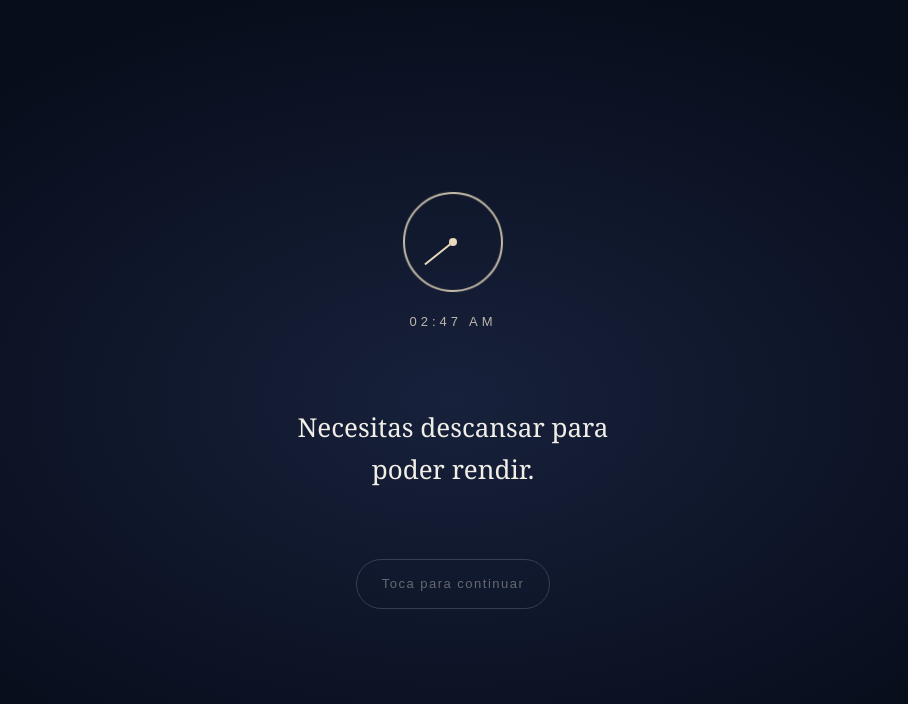
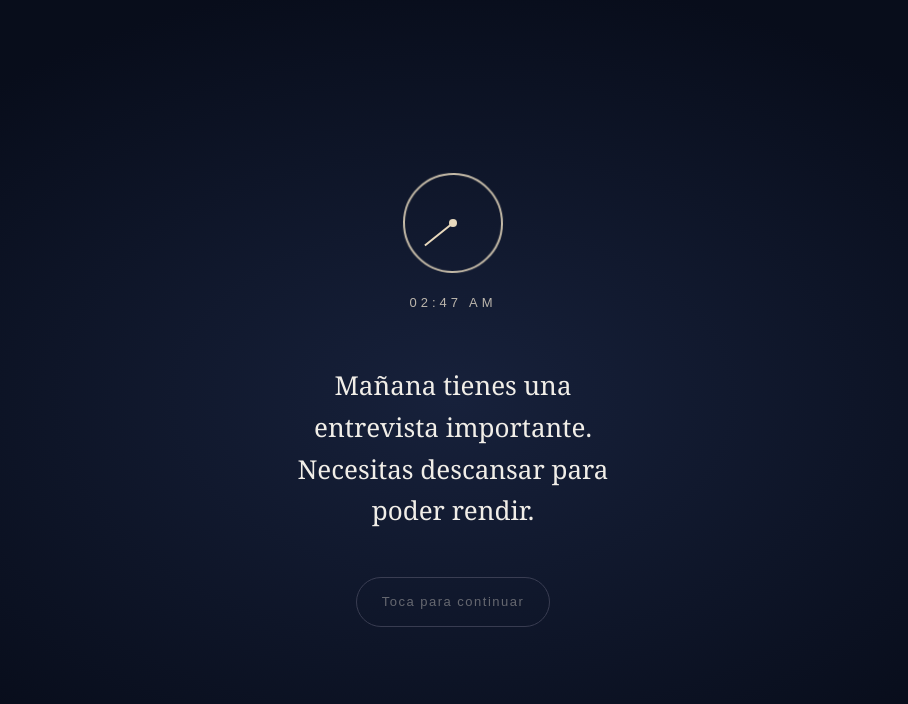
Before and after one commit to angiecatherin518-pixel/instrucciones-descanso, a plain HTML site: page index.html in a window 1280 px wide. Both pictures are taken after a click on the button "Toca para continuar". Shown: the whole page, without its empty margins (187-1095 px from the left). Drawn offline with Linux system fonts and the light colour scheme.

Commit message:
kjbfkjvbd

```diff
--- a/index.html
+++ b/index.html
@@ -503,7 +503,7 @@
 
     </main>
 
-    <script src="js/app.js?v=19"></script>
+    <script src="js/app.js?v=20"></script>
 
 </body>
 </html>
--- a/js/app.js
+++ b/js/app.js
@@ -1,3 +1,4 @@
+
 
 // MENSAJES DE LA VOZ GUÍA
 
@@ -10,15 +11,51 @@ const mensajes = [
 ];
 
 let mensajeActual = 0;
+let escribiendo = false;
 
 // ELEMENTOS DE LA PÁGINA
 
 const mensaje = document.getElementById("mensaje");
 const botonContinuar = document.getElementById("continuar");
-
 const pantallaInicio = document.getElementById("inicio");
 const pantallaHabitacion = document.getElementById("habitacion");
 
+// ESCRIBIR EL SIGUIENTE FRAGMENTO SIN BORRAR EL ANTERIOR
+
+function escribirSiguienteMensaje() {
+    if (escribiendo) return;
+
+    mensajeActual++;
+
+    if (mensajeActual < mensajes.length) {
+        escribiendo = true;
+        botonContinuar.disabled = true;
+
+        const nuevoTexto = " " + mensajes[mensajeActual];
+        let posicion = 0;
+
+        function escribirLetra() {
+            if (posicion < nuevoTexto.length) {
+                mensaje.textContent += nuevoTexto.charAt(posicion);
+                posicion++;
+
+                setTimeout(escribirLetra, 35);
+            } else {
+                escribiendo = false;
+                botonContinuar.disabled = false;
+            }
+        }
+
+        escribirLetra();
+
+    } else {
+        pantallaInicio.classList.remove("activa");
+        pantallaHabitacion.classList.add("activa");
+    }
+}
+
+botonContinuar.addEventListener("click", escribirSiguienteMensaje);
+
 // CONTROL DE LOS CUATRO RITUALES
 
 const ritualesCompletados = new Set();
@@ -42,29 +79,7 @@ function registrarRitualCompletado(nombre) {
 
 // AVANZAR EN LA NARRACIÓN
 
-botonContinuar.addEventListener("click", () => {
-
-    mensajeActual++;
-
-    if (mensajeActual < mensajes.length) {
-
-        mensaje.textContent = mensajes[mensajeActual];
-
-        // Reinicia la animación del texto
-        mensaje.style.animation = "none";
-        void mensaje.offsetWidth;
-        mensaje.style.animation = "aparecer 1s ease";
-
-    } else {
-
-        // Pasar a la habitación
-
-        pantallaInicio.classList.remove("activa");
-        pantallaHabitacion.classList.add("activa");
-
-    }
-
-});
+
 
 // SELECCIÓN DE LAS CAMAS Y DESLIZAMIENTO DE COBIJAS
 
```
